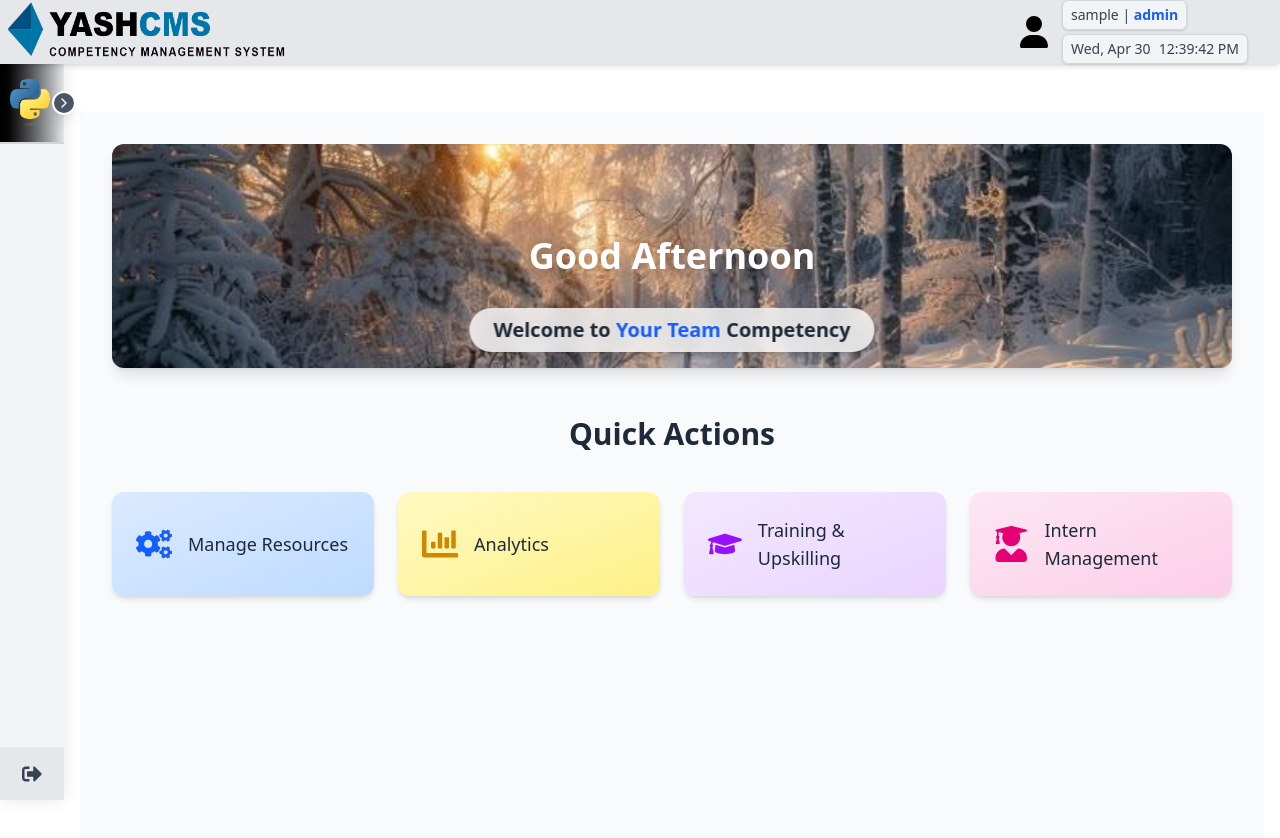
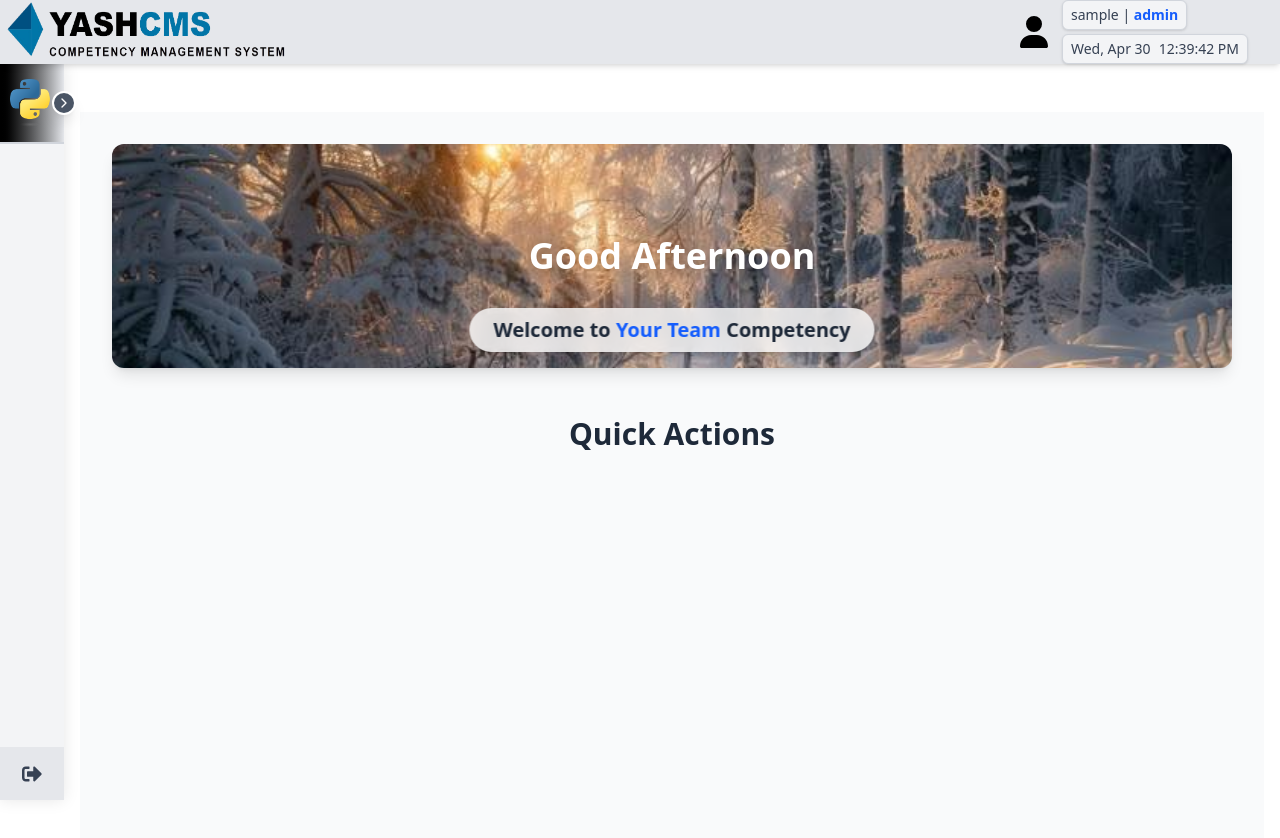
Before and after one commit to kartikey6699/YRMS-frontend, a React (Vite) app: page /dashboard in a window 1280 px wide. Shown: the top 838 px of the page. Built offline with nearby package versions, Linux system fonts and the light colour scheme; sample sign-in values are in the browser's storage.

Commit message:
user dashboard role wise

```diff
--- a/src/component/Dashboard/Admin/User/UserDashboard.jsx
+++ b/src/component/Dashboard/Admin/User/UserDashboard.jsx
@@ -20,9 +20,9 @@ const UserDashboard = () => {
         <div className="min-h-screen bg-gradient-to-br from-indigo-50 to-purple-50 p-8 mt-15">
             <div className="max-w-6xl w-full mx-auto">
                 <div>
-                    <h2 className="text-3xl font-bold text-transparent bg-clip-text bg-gradient-to-r from-indigo-600 to-purple-600 mb-6 text-center">
+                    {/* <h2 className="text-3xl font-bold text-transparent bg-clip-text bg-gradient-to-r from-indigo-600 to-purple-600 mb-6 text-center">
                         User Dashboard
-                    </h2>
+                    </h2> */}
                     <div className="grid grid-cols-1 md:grid-cols-2 gap-6">
                         <button
                             onClick={() => handleSectionClick("details")}
--- a/src/component/Dashboard/Dashboard.jsx
+++ b/src/component/Dashboard/Dashboard.jsx
@@ -1,11 +1,71 @@
 import React from 'react';
-import { FaCogs, FaChalkboardTeacher, FaGraduationCap, FaChartBar, FaUserGraduate } from 'react-icons/fa';
+import { FaCogs, FaChalkboardTeacher,FaTachometerAlt, FaGraduationCap, FaChartBar, FaUserGraduate, FaUserShield, FaUserTie, FaUser } from 'react-icons/fa';
 import { useNavigate } from 'react-router-dom';
 
 const Dashboard = () => {
   const navigate = useNavigate();
   const currentHour = new Date().getHours();
   const competencyName = sessionStorage.getItem('competencyName') || 'Your Team';
+
+  // Safely retrieve and normalize roles from sessionStorage
+  let userRoles = [];
+  try {
+    const roleName = sessionStorage.getItem('roleName');
+    if (roleName) {
+      userRoles = roleName.split(",");
+    }
+  } catch (error) {
+    console.error('Error parsing roleName from sessionStorage:', error);
+    userRoles = []; // Fallback to empty array
+  }
+
+  // Define all possible menu items (aligned with Sidebar)
+  const allMenuItems = [
+    { name: 'Dashboard', icon: <FaTachometerAlt />, path: '/dashboard' },
+    { name: 'Resources', icon: <FaCogs className="text-4xl text-blue-600 mr-4" />, path: '/manage-resources', gradient: 'from-blue-100 to-blue-200 hover:from-blue-200 hover:to-blue-300' },
+    { name: 'Analytics', icon: <FaChartBar className="text-4xl text-yellow-600 mr-4" />, path: '/analytics', gradient: 'from-yellow-100 to-yellow-200 hover:from-yellow-200 hover:to-yellow-300' },
+    { name: 'Training', icon: <FaGraduationCap className="text-4xl text-purple-600 mr-4" />, path: '/manage-training', gradient: 'from-purple-100 to-purple-200 hover:from-purple-200 hover:to-purple-300' },
+    { name: 'Interns', icon: <FaUserGraduate className="text-4xl text-pink-600 mr-4" />, path: '/interns', gradient: 'from-pink-100 to-pink-200 hover:from-pink-200 hover:to-pink-300' },
+    { name: 'Admin Panel', icon: <FaUserShield className="text-4xl text-teal-600 mr-4" />, path: '/admin-dashboard', gradient: 'from-teal-100 to-teal-200 hover:from-teal-200 hover:to-teal-300' },
+    { name: 'Super Admin', icon: <FaUserTie className="text-4xl text-indigo-600 mr-4" />, path: '/superuser-dashboard', gradient: 'from-indigo-100 to-indigo-200 hover:from-indigo-200 hover:to-indigo-300' },
+    { name: 'User Dashboard', icon: <FaUser className="text-4xl text-green-600 mr-4" />, path: '/user-dashboard', gradient: 'from-green-100 to-green-200 hover:from-green-200 hover:to-green-300' },
+  ];
+
+  // Determine which menu items to show based on roles (same logic as Sidebar)
+  const getVisibleMenuItems = () => {
+    if (!userRoles || userRoles.length === 0) return [];
+
+    if (userRoles.includes('SuperAdmin')) {
+      return allMenuItems.filter((item) => item.name !== 'User Dashboard');
+    }
+
+    if (userRoles.includes('Admin')) {
+      return allMenuItems.filter((item) => item.name !== 'Super Admin' && item.name !== 'User Dashboard' );
+    }
+
+    const visibleItems = [];
+    if (userRoles.includes('Trainer')) {
+      const trainingItem = allMenuItems.find((item) => item.name === 'Training');
+      if (trainingItem && !visibleItems.some((item) => item.name === 'Training')) {
+        visibleItems.push(trainingItem);
+      }
+    }
+    if (userRoles.includes('User')) {
+      const userItems = allMenuItems.filter((item) => ['User Dashboard'].includes(item.name));
+      userItems.forEach((item) => {
+        if (!visibleItems.some((i) => i.name === item.name)) {
+          visibleItems.push(item);
+        }
+      });
+    }
+
+    return visibleItems;
+  };
+
+  const menuItems = getVisibleMenuItems();
+
+  // Filter out 'Dashboard' as it's not a card
+  const cardItems = menuItems.filter((item) => item.name !== 'Dashboard');
 
   // Time-based greetings with fallback for missing images
   const { backgroundImage, greeting } = (() => {
@@ -22,34 +82,6 @@ const Dashboard = () => {
   const handleCardClick = (path) => {
     navigate(path);
   };
-
-  // Card data configuration for cleaner JSX
-  const cards = [
-    {
-      path: '/manage-resources',
-      icon: <FaCogs className="text-4xl text-blue-600 mr-4" />,
-      title: 'Manage Resources',
-      gradient: 'from-blue-100 to-blue-200 hover:from-blue-200 hover:to-blue-300'
-    },
-    {
-      path: '/analytics',
-      icon: <FaChartBar className="text-4xl text-yellow-600 mr-4" />,
-      title: 'Analytics',
-      gradient: 'from-yellow-100 to-yellow-200 hover:from-yellow-200 hover:to-yellow-300'
-    },
-    {
-      path: '/manage-training',
-      icon: <FaGraduationCap className="text-4xl text-purple-600 mr-4" />,
-      title: 'Training & Upskilling',
-      gradient: 'from-purple-100 to-purple-200 hover:from-purple-200 hover:to-purple-300'
-    },
-    {
-      path: '/interns',
-      icon: <FaUserGraduate className="text-4xl text-pink-600 mr-4" />,
-      title: 'Intern Management',
-      gradient: 'from-pink-100 to-pink-200 hover:from-pink-200 hover:to-pink-300'
-    }
-  ];
 
   return (
     <div className="min-h-screen bg-gray-50 p-4 md:p-8 mt-15">
@@ -82,8 +114,8 @@ const Dashboard = () => {
       </div>
 
       {/* Cards Grid */}
-      <div className="grid grid-cols-1 sm:grid-cols-2 lg:grid-cols-4 gap-4 md:gap-6">
-        {cards.map((card, index) => (
+      <div className="grid grid-cols-1 sm:grid-cols-2 lg:grid-cols-3 gap-4 md:gap-6">
+        {cardItems.map((card, index) => (
           <div
             key={index}
             className={`bg-gradient-to-br ${card.gradient} p-4 md:p-6 rounded-xl shadow-md transition-all duration-300 flex items-center cursor-pointer transform hover:-translate-y-1`}
@@ -91,7 +123,7 @@ const Dashboard = () => {
           >
             {card.icon}
             <span className="text-base md:text-lg font-medium text-gray-800">
-              {card.title}
+              {card.name}
             </span>
           </div>
         ))}
--- a/src/component/sidebar/Sidebar.jsx
+++ b/src/component/sidebar/Sidebar.jsx
@@ -65,7 +65,7 @@ const Sidebar = ({ isOpen, toggleSidebar }) => {
       }
     }
     if (userRoles.includes('User')) {
-      const userItems = allMenuItems.filter((item) => ['User Dashboard'].includes(item.name));
+      const userItems = allMenuItems.filter((item) => ['Dashboard','User Dashboard'].includes(item.name));
       userItems.forEach((item) => {
         if (!visibleItems.some((i) => i.name === item.name)) {
           visibleItems.push(item);
```
